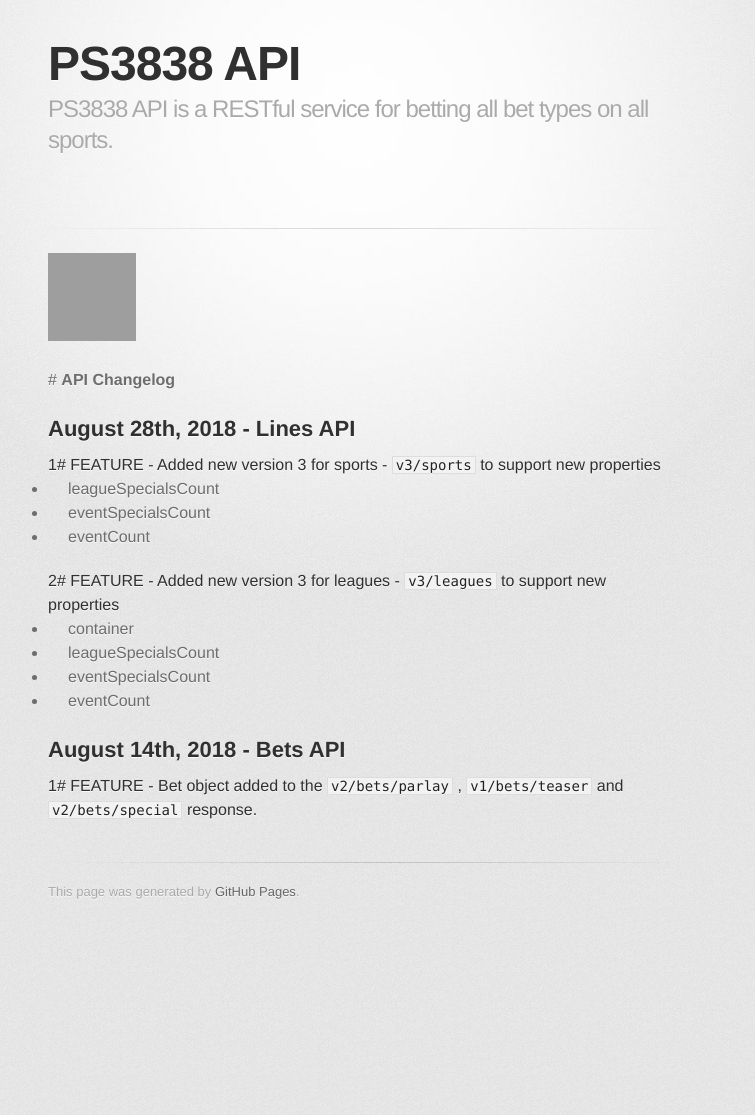
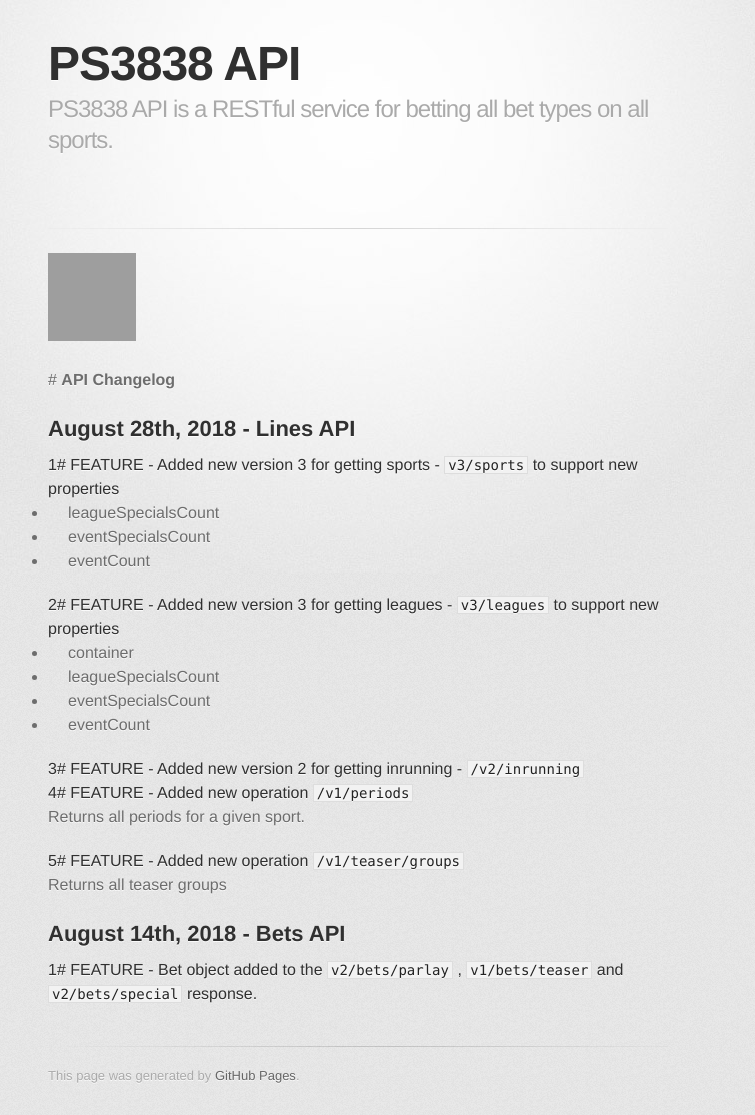
Before and after one commit to ps3838api/ps3838api.github.io, a Jekyll site: the page built from ChangesLog.md, in a window 1280 px wide. Shown: the whole page, without its empty margins (282-1037 px from the left). Built offline with Jekyll 4.4.1, drawn with Linux system fonts in a browser that asks for light colours; some web fonts are replaced; our own code applies the rules of GitHub Pages for plain Markdown files; before the commit the page ends 931 px from its top, so only the background shows below that; grey boxes are pictures that could not be loaded.

Commit message:
Update ChangesLog.md

```diff
--- a/ChangesLog.md
+++ b/ChangesLog.md
@@ -5,17 +5,27 @@
 
 ## August 28th, 2018 - Lines API
 
-##### 1# <span>FEATURE</span>  - Added new version 3 for sports - `v3/sports` to support new properties
+##### 1# <span>FEATURE</span>  - Added new version 3 for getting sports - `v3/sports` to support new properties
   + leagueSpecialsCount
   + eventSpecialsCount
   + eventCount
 
-##### 2# <span>FEATURE</span>  - Added new version 3 for leagues - `v3/leagues` to support new properties
+##### 2# <span>FEATURE</span>  - Added new version 3 for getting leagues - `v3/leagues` to support new properties
   + container
   + leagueSpecialsCount
   + eventSpecialsCount
   + eventCount
 
+##### 3# <span>FEATURE</span>  - Added new version 2 for getting inrunning - `/v2/inrunning`
+
+##### 4# <span>FEATURE</span>  - Added new operation `/v1/periods`
+  Returns all periods for a given sport.
+
+##### 5# <span>FEATURE</span>  - Added new operation `/v1/teaser/groups`
+  Returns all teaser groups
+
+
+
 
 ## August 14th, 2018 - Bets API
 
```
